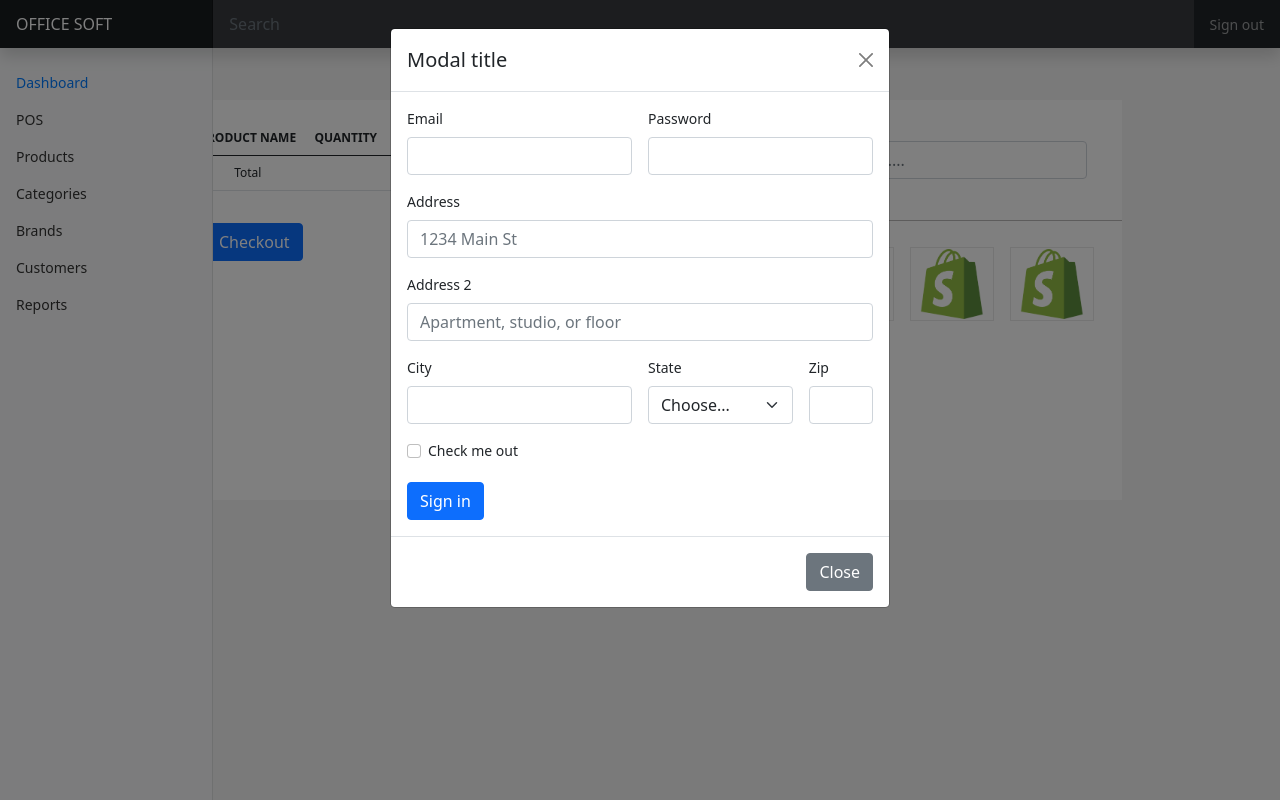
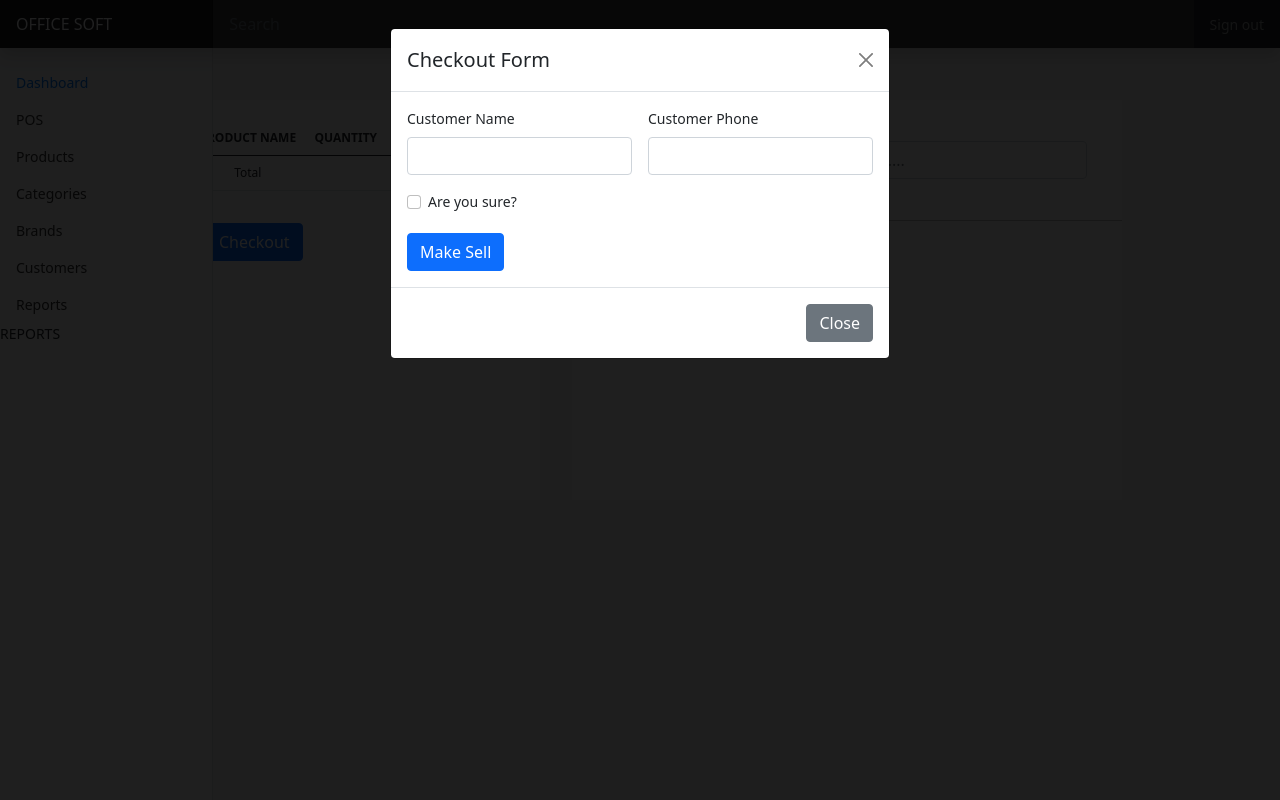
Before and after one commit to sakibovi123/expo_POSv1.0.0, a Django app: page /get_sell_page/ in a window 1280 px wide, after a click on "Checkout". Run offline with Django 3.2, Linux system fonts and the light colour scheme; data comes from the database, SQL or seed files in the repository.

Commit message:
checkout added

```diff
--- a/POS/settings.py
+++ b/POS/settings.py
@@ -67,6 +67,7 @@
                 'django.template.context_processors.request',
                 'django.contrib.auth.context_processors.auth',
                 'django.contrib.messages.context_processors.messages',
+                'posApp.context_processor.cart',
             ],
         },
     },
--- a/POS/urls.py
+++ b/POS/urls.py
@@ -19,7 +19,7 @@
 from posApp.views import *
 from django.conf import settings
 from django.conf.urls.static import static
-from posApp.api import api_add_to_cart, api_remove_from_cart
+from posApp.api import api_add_to_cart, api_remove_from_cart, api_checkout
 
 
 
@@ -56,6 +56,8 @@
 
     path('api/api_add_to_cart/', api_add_to_cart, name="api_add_to_cart"),
     path('api/api_remove_from_cart/', api_remove_from_cart, name="api_remove_from_cart"),
+    path('api/api_checkout/', api_checkout, name="api_checkout"),
+
 ]
 
 if settings.DEBUG:
--- a/posApp/admin.py
+++ b/posApp/admin.py
@@ -10,3 +10,4 @@
 admin.site.register(Product)
 admin.site.register(PaymentMethod)
 admin.site.register(SellProducts)
+admin.site.register(SellItems)
--- /dev/null
+++ b/posApp/context_processor.py
@@ -0,0 +1,6 @@
+from .cart import Cart
+
+def cart(request):
+    return {
+        'cart': Cart(request)
+    }
--- a/posApp/models.py
+++ b/posApp/models.py
@@ -80,14 +80,20 @@
 
 class SellProducts(models.Model):
     customer_name = models.CharField(max_length=120)
-    phone = models.CharField(max_length=120)
-    method = models.ForeignKey(PaymentMethod, on_delete=models.CASCADE, null=True)
-    products = models.ManyToManyField(Product, null=True)
-    quantity = models.IntegerField()
-    selling_price = models.FloatField()
-    discount = models.FloatField()
-    total = models.FloatField()
+    customer_phone = models.CharField(max_length=120)
+    paid = models.BooleanField(default=False, null=True, blank=True)
+    paid_amount = models.FloatField(null=True, blank=True)
 
 
     def __str__(self):
         return self.customer_name
+
+
+class SellItems(models.Model):
+    order = models.ForeignKey(SellProducts, on_delete=models.CASCADE, related_name="items")
+    product = models.ForeignKey(Product, on_delete=models.DO_NOTHING, related_name="items")
+    buying_price = models.FloatField()
+    quantity = models.IntegerField(default=1)
+
+    def __str__(self):
+        return str(self.id)
--- a/posApp/templates/homeview/sell.html
+++ b/posApp/templates/homeview/sell.html
@@ -53,52 +53,29 @@
                     <div class="modal-dialog">
                         <div class="modal-content">
                         <div class="modal-header">
-                            <h5 class="modal-title" id="exampleModalLabel">Modal title</h5>
+                            <h5 class="modal-title" id="exampleModalLabel">Checkout Form</h5>
                             <button type="button" class="btn-close" data-bs-dismiss="modal" aria-label="Close"></button>
                         </div>
                         <div class="modal-body">
-                           <form class="row g-3">
+                           <form class="row g-3" v-on:submit.prevent="submitForm()">
                                 <div class="col-md-6">
-                                    <label for="inputEmail4" class="form-label">Email</label>
-                                    <input type="email" class="form-control" id="inputEmail4">
+                                    <label for="inputEmail4" class="form-label">Customer Name</label>
+                                    <input type="text" class="form-control" id="inputEmail4" v-model="customer_name" name="customer_name" required>
                                 </div>
                                 <div class="col-md-6">
-                                    <label for="inputPassword4" class="form-label">Password</label>
-                                    <input type="password" class="form-control" id="inputPassword4">
-                                </div>
-                                <div class="col-12">
-                                    <label for="inputAddress" class="form-label">Address</label>
-                                    <input type="text" class="form-control" id="inputAddress" placeholder="1234 Main St">
-                                </div>
-                                <div class="col-12">
-                                    <label for="inputAddress2" class="form-label">Address 2</label>
-                                    <input type="text" class="form-control" id="inputAddress2" placeholder="Apartment, studio, or floor">
-                                </div>
-                                <div class="col-md-6">
-                                    <label for="inputCity" class="form-label">City</label>
-                                    <input type="text" class="form-control" id="inputCity">
-                                </div>
-                                <div class="col-md-4">
-                                    <label for="inputState" class="form-label">State</label>
-                                    <select id="inputState" class="form-select">
-                                    <option selected>Choose...</option>
-                                    <option>...</option>
-                                    </select>
-                                </div>
-                                <div class="col-md-2">
-                                    <label for="inputZip" class="form-label">Zip</label>
-                                    <input type="text" class="form-control" id="inputZip">
+                                    <label for="inputPassword4" class="form-label">Customer Phone</label>
+                                    <input type="text" class="form-control" id="inputPassword4" v-model="customer_phone" name="customer_phone" required>
                                 </div>
                                 <div class="col-12">
                                     <div class="form-check">
                                     <input class="form-check-input" type="checkbox" id="gridCheck" required>
                                     <label class="form-check-label" for="gridCheck">
-                                        Check me out
+                                        Are you sure?
                                     </label>
                                     </div>
                                 </div>
                                 <div class="col-12">
-                                    <button type="submit" class="btn btn-primary">Sign in</button>
+                                    <button type="submit" class="btn btn-primary">Make Sell</button>
                                 </div>
                                 </form>
                         </div>
@@ -340,19 +317,15 @@
             }},});
 	</script>
 
-        {% comment %} <script>
-        var checkoutApp = new Vue({
-            el: "#checkoutApp",
+         <script>
+        var exampleModal = new Vue({
+            el: "#exampleModal",
             delimiters: ["[[", "]]"],
 
             data() {
                 return {
-                    first_name: '',
-                    last_name: '',
-                    email: '',
-                    address: '',
-                    zipcode: '',
-                    city: '',
+                    customer_name: '',
+                    customer_phone: '',
                     products: [{{productString|safe}}]
                 }
             },
@@ -362,15 +335,11 @@
 
             methods: {
                 submitForm(){
-                    console.log("Checkout Form ok!");
+                    console.log("Checkout Successfull!!!!!!!!!");
 
                     var data = {
-                        first_name: this.first_name,
-                        last_name: this.last_name,
-                        email: this.email,
-                        address: this.address,
-                        zipcode: this.zipcode,
-                        city: this.city
+                        customer_name: this.customer_name,
+                        customer_phone: this.customer_phone
                     };
 
                     console.log("datas:", data);
@@ -399,4 +368,4 @@
                 },
             },
         });
-    </script> {% endcomment %}
+    </script>
--- a/posApp/templates/homeview/sidebar.html
+++ b/posApp/templates/homeview/sidebar.html
@@ -10,6 +10,9 @@
     <title>Dashboard Template · Bootstrap v5.0</title>
     <link href="https://cdn.jsdelivr.net/npm/bootstrap@5.0.1/dist/css/bootstrap.min.css" rel="stylesheet" integrity="sha384-+0n0xVW2eSR5OomGNYDnhzAbDsOXxcvSN1TPprVMTNDbiYZCxYbOOl7+AMvyTG2x" crossorigin="anonymous">
     <link rel="canonical" href="https://getbootstrap.com/docs/5.0/examples/dashboard/">
+    <script src="https://cdn.jsdelivr.net/npm/@popperjs/core@2.9.2/dist/umd/popper.min.js" integrity="sha384-IQsoLXl5PILFhosVNubq5LC7Qb9DXgDA9i+tQ8Zj3iwWAwPtgFTxbJ8NT4GN1R8p" crossorigin="anonymous"></script>
+    <script src="https://cdn.jsdelivr.net/npm/bootstrap@5.0.2/dist/js/bootstrap.min.js" integrity="sha384-cVKIPhGWiC2Al4u+LWgxfKTRIcfu0JTxR+EQDz/bgldoEyl4H0zUF0QKbrJ0EcQF" crossorigin="anonymous"></script>
+    <script src="https://cdn.jsdelivr.net/npm/bootstrap@5.0.2/dist/js/bootstrap.bundle.min.js" integrity="sha384-MrcW6ZMFYlzcLA8Nl+NtUVF0sA7MsXsP1UyJoMp4YLEuNSfAP+JcXn/tWtIaxVXM" crossorigin="anonymous"></script>
     <style>
       .bd-placeholder-img {
         font-size: 1.125rem;
@@ -92,6 +95,18 @@
               Reports
             </a>
           </li>
+          <div class="dropdown">
+            <li class="nav-item" type="button" id="dropdownMenu2" data-bs-toggle="dropdown" aria-expanded="false">
+              REPORTS
+            </li>
+            <ul class="dropdown-menu" aria-labelledby="dropdownMenu2">
+              <li><button class="dropdown-item" type="button">Action</button></li>
+              <li><button class="dropdown-item" type="button">Another action</button></li>
+              <li><button class="dropdown-item" type="button">Something else here</button></li>
+            </ul>
+          </div>
+
+
           {% comment %} <li class="nav-item">
             <a class="nav-link" href="#">
               <span data-feather="layers"></span>
```
Also changed, not shown: posApp/api.py (+18 -23 lines), posApp/utils.py (added, +16 -0 lines), db.sqlite3, media/images/images/1200px-Wordpress_Blue_logo.png (added), media/images/images/1200px-Wordpress_Blue_logo_lY0ym2u.png (added), posApp/cart.py (line endings or trailing spaces), posApp/migrations/0004_auto_20210703_1323.py (added), posApp/migrations/0005_rename_phone_sellproducts_customer_phone.py (added), posApp/views.py (line endings or trailing spaces), 1 other file.
